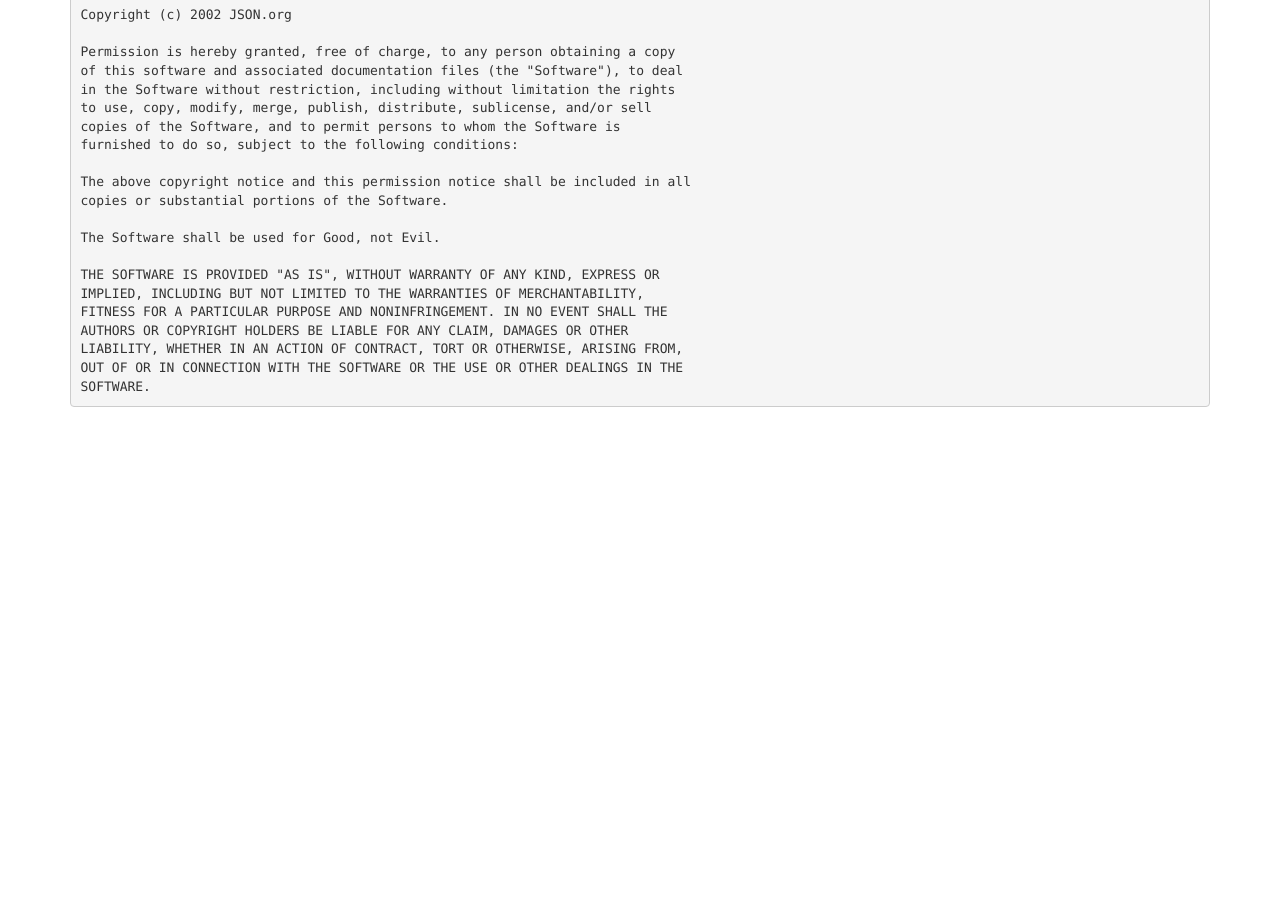
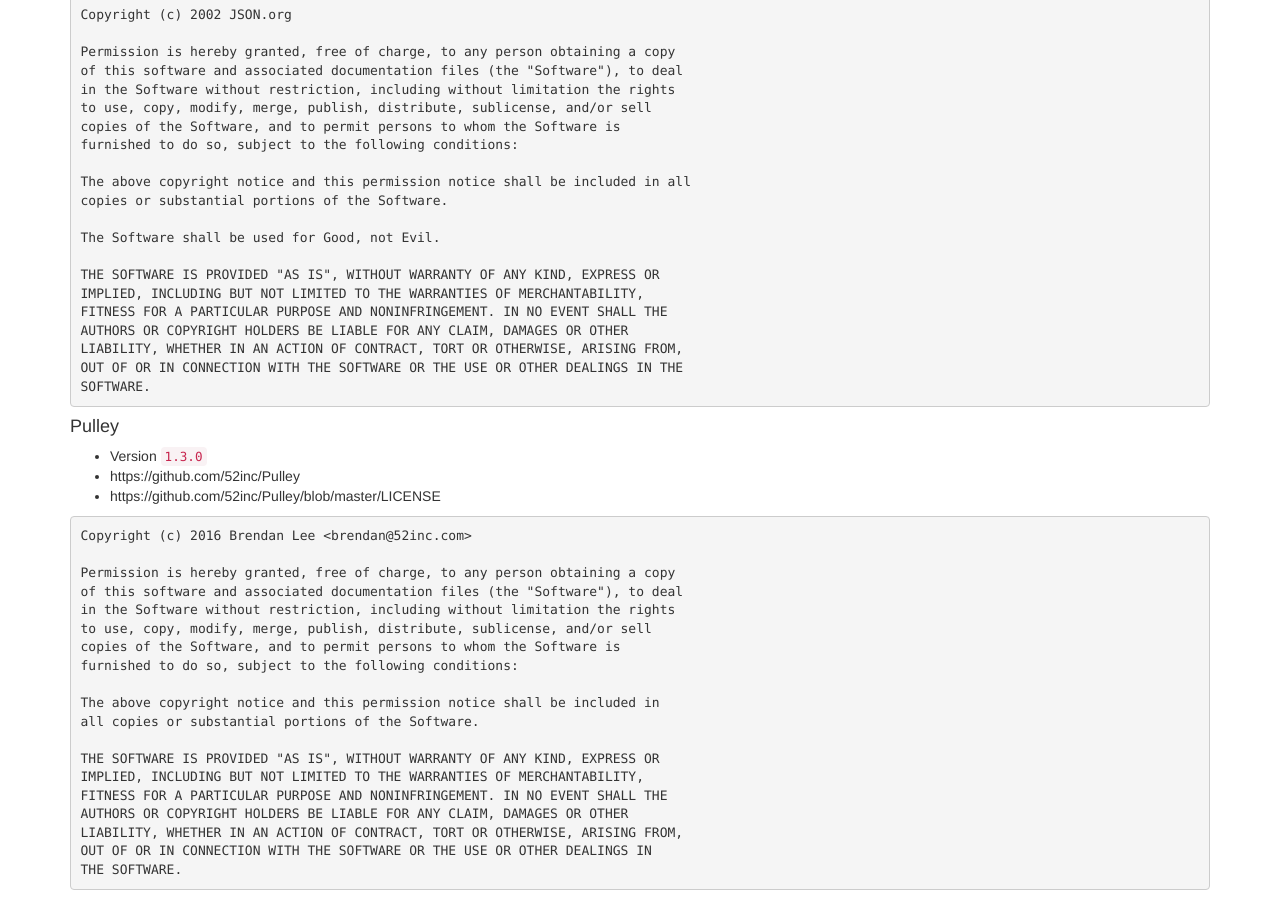
Before and after one commit to Springworks/m2h-open-source-licenses, a Jekyll site: the page built from index.md, in a window 1280 px wide and 900 px high, scrolled down 7876 px. Built offline with Jekyll 4.4.1, drawn with Linux system fonts in a browser that asks for light colours; our own code applies the rules of GitHub Pages for plain Markdown files; before the commit the page ends 8293 px from its top, so only the background shows below that.

Commit message:
chore(pulley) add pulley licence (#23)

````diff
--- a/index.md
+++ b/index.md
@@ -434,3 +434,30 @@ LIABILITY, WHETHER IN AN ACTION OF CONTRACT, TORT OR OTHERWISE, ARISING FROM,
 OUT OF OR IN CONNECTION WITH THE SOFTWARE OR THE USE OR OTHER DEALINGS IN THE
 SOFTWARE.
 ```
+
+#### Pulley
+* Version `1.3.0`
+* https://github.com/52inc/Pulley
+* https://github.com/52inc/Pulley/blob/master/LICENSE
+
+```
+Copyright (c) 2016 Brendan Lee <brendan@52inc.com>
+
+Permission is hereby granted, free of charge, to any person obtaining a copy
+of this software and associated documentation files (the "Software"), to deal
+in the Software without restriction, including without limitation the rights
+to use, copy, modify, merge, publish, distribute, sublicense, and/or sell
+copies of the Software, and to permit persons to whom the Software is
+furnished to do so, subject to the following conditions:
+
+The above copyright notice and this permission notice shall be included in
+all copies or substantial portions of the Software.
+
+THE SOFTWARE IS PROVIDED "AS IS", WITHOUT WARRANTY OF ANY KIND, EXPRESS OR
+IMPLIED, INCLUDING BUT NOT LIMITED TO THE WARRANTIES OF MERCHANTABILITY,
+FITNESS FOR A PARTICULAR PURPOSE AND NONINFRINGEMENT. IN NO EVENT SHALL THE
+AUTHORS OR COPYRIGHT HOLDERS BE LIABLE FOR ANY CLAIM, DAMAGES OR OTHER
+LIABILITY, WHETHER IN AN ACTION OF CONTRACT, TORT OR OTHERWISE, ARISING FROM,
+OUT OF OR IN CONNECTION WITH THE SOFTWARE OR THE USE OR OTHER DEALINGS IN
+THE SOFTWARE.
+```
````
